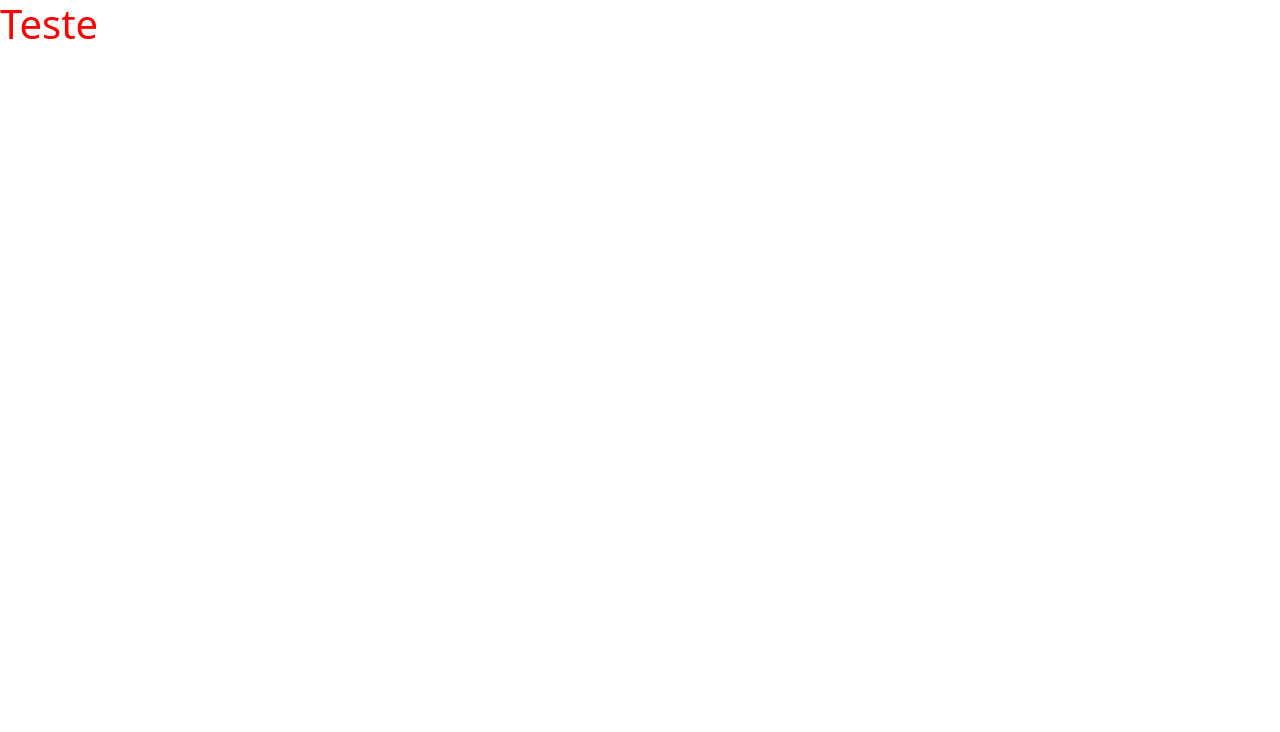
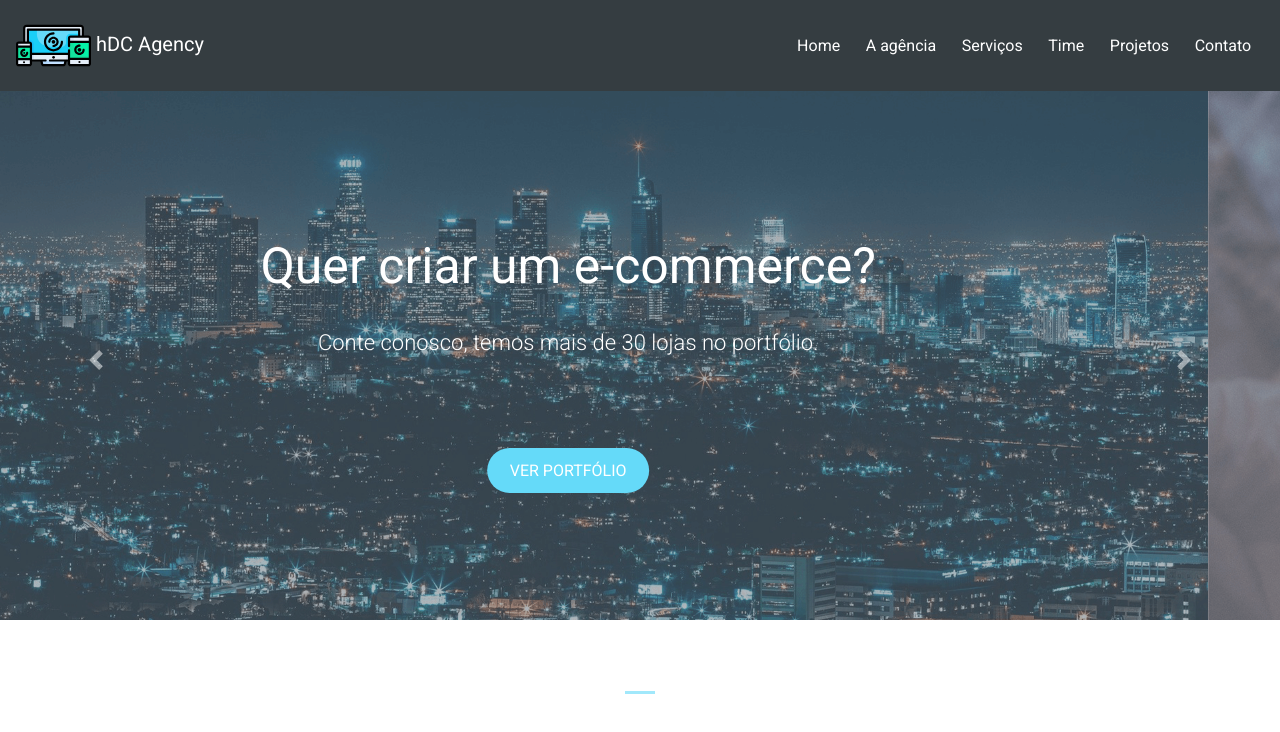
Before and after one commit to ggimenezt/Bootstrap-Capacitacao, a plain HTML site: page index.html in a window 1280 px wide. Drawn offline with nearby package versions, Linux system fonts and the light colour scheme.

Commit message:
Adicionando header e slider

```diff
--- a/css/styles.css
+++ b/css/styles.css
@@ -1,3 +1,97 @@
-h1 {
-    color: red;
+/* Gerais */
+body{
+    font-family: 'Roboto', sans-serif;
 }
+
+.row {
+    margin: 0;
+}
+
+.container{
+    padding: 70px 0;
+}
+
+p, li{
+    color: #444;
+    font-size: 14px;
+}
+
+/* Barra de navegação */
+header, .navbar{
+    background-color: #353D41;
+}
+
+#nav-container {
+    padding-top: 0;
+    padding-bottom: 0;
+}
+
+#logo {
+    width: 75px;
+}
+
+.navbar-brand{
+    padding: 0;
+    color: #FFF;
+}
+
+.navbar-brand:hover{
+    color: #FFF;
+}
+
+#navbar-links a{
+    color: #FFF;
+}
+
+.navbar-expand-lg .navbar-nav .nav-link{
+    padding: 1rem .8rem;
+}
+
+/* Slider */
+
+.container-fluid {
+    padding: 0;
+  }
+
+  #mainSlider .carousel-inner, #mainSlider .carousel-item {
+    height: 90vh;
+  }
+
+  #mainSlider .carousel-caption {
+    top: 30%;
+  }
+
+  #mainSlider .carousel-caption h2 {
+    font-size: 50px;
+    margin-bottom: 30px;
+  }
+
+  #mainSlider .carousel-caption p {
+    font-size: 22px;
+    font-weight: 300;
+    margin-bottom: 100px;
+    color: #FFF;
+  }
+
+  .main-btn {
+    background-color: #65DAF9;
+    color: #FFF;
+    text-transform: uppercase;
+    width: 200px;
+    height: 60px;
+    padding: 10px 20px;
+    border-radius: 30px;
+    border: 3px solid transparent;
+    transition: .5s;
+  }
+
+  .main-btn:hover {
+    text-decoration: none;
+    color: #FFF;
+    background-color: transparent;
+    border-color: #3EC1D5;
+  }
+
+  .carousel-indicators .active {
+    background-color: #65DAF9;
+  }
--- a/index.html
+++ b/index.html
@@ -1,19 +1,21 @@
 <!DOCTYPE html>
-<html lang="pt-br">
+<html lang="en">
 <head>
   <meta charset="UTF-8">
-    <meta http-equiv="X-UA-Compatible" content="IE=edge">
   <meta name="viewport" content="width=device-width, initial-scale=1.0">
   <title>hDC Agency - a sua agência web</title>
   <!-- Fonte -->
-    <link href="https://fonts.googleapis.com/css2?family=Roboto:wght@300;400;700&display=swap" rel="stylesheet">
-    <!-- Bootstrap -->
-    <link href="https://cdn.jsdelivr.net/npm/bootstrap@5.1.0/dist/css/bootstrap.min.css" rel="stylesheet" integrity="sha384-KyZXEAg3QhqLMpG8r+8fhAXLRk2vvoC2f3B09zVXn8CA5QIVfZOJ3BCsw2P0p/We" crossorigin="anonymous">
+  <link href="https://fonts.googleapis.com/css?family=Roboto:300,400,700&display=swap" rel="stylesheet">
+  <!-- Estilos -->
+  <link rel="stylesheet" href="https://stackpath.bootstrapcdn.com/bootstrap/4.4.1/css/bootstrap.min.css" integrity="sha384-Vkoo8x4CGsO3+Hhxv8T/Q5PaXtkKtu6ug5TOeNV6gBiFeWPGFN9MuhOf23Q9Ifjh" crossorigin="anonymous">
   <link rel="stylesheet" href="css/styles.css">
   <!-- Scripts -->
-    <script src="https://code.jquery.com/jquery-3.6.0.min.js" integrity="sha256-/xUj+3OJU5yExlq6GSYGSHk7tPXikynS7ogEvDej/m4=" crossorigin="anonymous"></script>
-    <script src="https://cdn.jsdelivr.net/npm/bootstrap@5.1.0/dist/js/bootstrap.min.js" integrity="sha384-cn7l7gDp0eyniUwwAZgrzD06kc/tftFf19TOAs2zVinnD/C7E91j9yyk5//jjpt/" crossorigin="anonymous"></script>
-    <script src="https://cdn.jsdelivr.net/npm/bootstrap@5.1.0/dist/js/bootstrap.bundle.min.js" integrity="sha384-U1DAWAznBHeqEIlVSCgzq+c9gqGAJn5c/t99JyeKa9xxaYpSvHU5awsuZVVFIhvj" crossorigin="anonymous"></script>
+  <script
+  src="https://code.jquery.com/jquery-3.4.1.min.js"
+  integrity="sha256-CSXorXvZcTkaix6Yvo6HppcZGetbYMGWSFlBw8HfCJo="
+  crossorigin="anonymous"></script>
+  <script src="https://cdn.jsdelivr.net/npm/popper.js@1.16.0/dist/umd/popper.min.js" integrity="sha384-Q6E9RHvbIyZFJoft+2mJbHaEWldlvI9IOYy5n3zV9zzTtmI3UksdQRVvoxMfooAo" crossorigin="anonymous"></script>
+  <script src="https://stackpath.bootstrapcdn.com/bootstrap/4.4.1/js/bootstrap.min.js" integrity="sha384-wfSDF2E50Y2D1uUdj0O3uMBJnjuUD4Ih7YwaYd1iqfktj0Uod8GCExl3Og8ifwB6" crossorigin="anonymous"></script>
   <!-- Font Awesome -->
   <script src="https://kit.fontawesome.com/bf7e05c402.js" crossorigin="anonymous"></script>
   <!-- Progress Bar -->
@@ -22,7 +24,74 @@
   <script src="https://cdn.jsdelivr.net/parallax.js/1.4.2/parallax.min.js"></script>
 </head>
 <body>
-    <h1>Teste</h1>
+  <header>
+    <div class="container" id="nav-container">
+      <nav class="navbar navbar-expand-lg fixed-top navbar-dark">
+        <a class="navbar-brand" href="index.html">
+          <img id="logo" src="img/hdcagency_logo.svg" alt="hDC Agency"> hDC Agency
+        </a>
+        <button class="navbar-toggler" type="button" data-toggle="collapse" data-target="#navbar-links" aria-controls="navbar-links" aria-expanded="false" aria-label="Toggle navigation">
+          <span class="navbar-toggler-icon"></span>
+        </button>
+        <div class="collapse navbar-collapse justify-content-end" id="navbar-links">
+          <div class="navbar-nav">
+            <a class="nav-item nav-link" id="home-menu" href="#">Home</span></a>
+            <a class="nav-item nav-link" id="about-menu" href="#">A agência</a>
+            <a class="nav-item nav-link" id="services-menu" href="#">Serviços</a>
+            <a class="nav-item nav-link" id="team-menu" href="#">Time</a>
+            <a class="nav-item nav-link" id="portfolio-menu" href="#">Projetos</a>
+            <a class="nav-item nav-link" id="contact-menu" href="#">Contato</a>
+          </div>
+        </div>
+      </nav>
+    </div>
+  </header>
+    <main>
+        <div class="container-fluid">
+            <div id="mainSlider" class="carousel slide" data-ride="carousel">
+                <ol class="carousel-indicators">
+                <li data-target="#mainSlider" data-slide-to="0" class="active"></li>
+                <li data-target="#mainSlider" data-slide-to="1"></li>
+                <li data-target="#mainSlider" data-slide-to="2"></li>
+                </ol>
+                <div class="carousel-inner">
+                    <div class="carousel-item active">
+                        <img src="img/banner1.png" class="d-block w-100" alt="Projetos de e-commerce">
+                        <div class="carousel-caption d-md-block">
+                        <h2>Quer criar um e-commerce?</h5>
+                        <p>Conte conosco, temos mais de 30 lojas no portfólio.</p>
+                        <a href="#" class="main-btn">Ver portfólio</a>
+                        </div>
+                    </div>
+                    <div class="carousel-item">
+                        <img src="img/banner2.png" class="d-block w-100" alt="Engenharia de software">
+                        <div class="carousel-caption d-md-block">
+                        <h2>Está querendo tirar o projeto do papel?</h5>
+                        <p>Nossa equipe de engenharia de software está pronta para lhe atender.</p>
+                        <a href="#" class="main-btn">Entre em contato</a>
+                        </div>
+                    </div>
+                    <div class="carousel-item">
+                        <img src="img/banner3.png" class="d-block w-100" alt="Manutenção em software">
+                        <div class="carousel-caption d-md-block">
+                        <h2>Está buscando manutenção no seu software?</h5>
+                        <p>A hDC conta com engenheiros altamente qualificados para resolver seu problema.</p>
+                        <a href="#" class="main-btn">Entre em contato</a>
+                        </div>
+                    </div>
+                </div>
+                <a class="carousel-control-prev" href="#mainSlider" role="button" data-slide="prev">
+                    <span class="carousel-control-prev-icon" aria-hidden="true"></span>
+                    <span class="sr-only">Previous</span>
+                </a>
+                <a class="carousel-control-next" href="#mainSlider" role="button" data-slide="next">
+                    <span class="carousel-control-next-icon" aria-hidden="true"></span>
+                    <span class="sr-only">Next</span>
+                </a>
+            </div>
+            </div>
+        </div>
+    </main>
     <script src="js/scripts.js"></script>
 </body>
 </html>
```
Lines whose indentation alone changed are shown as unchanged.
